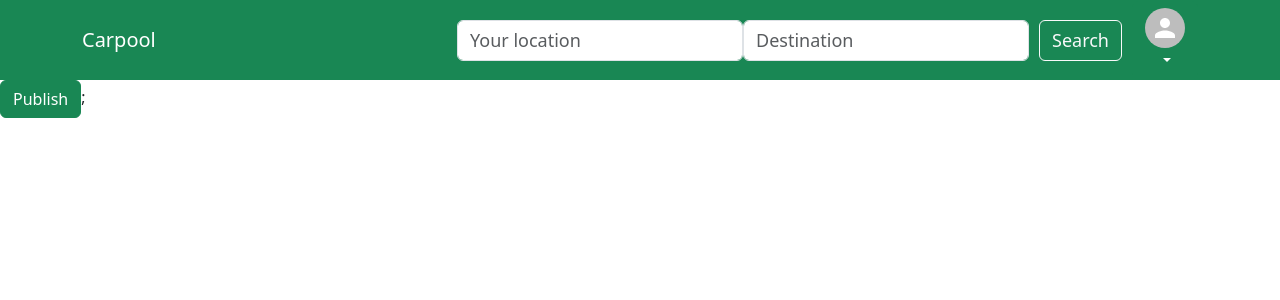
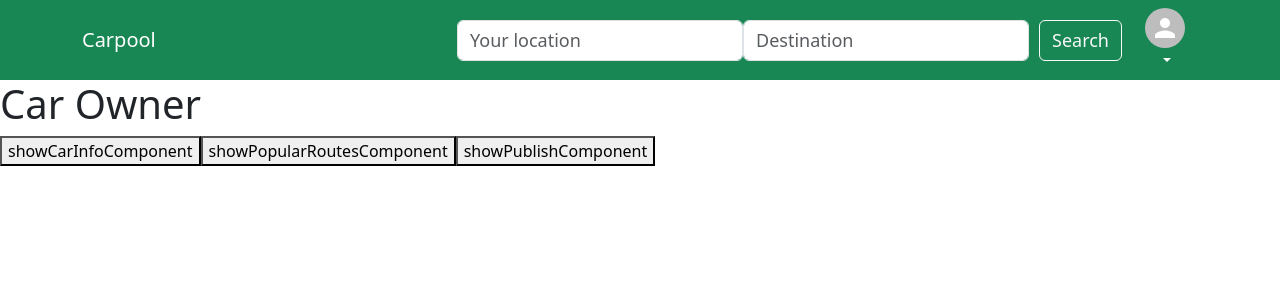
Before and after one commit to mcli25/carpool-react, a React (Vite) app: page /publish in a window 1280 px wide. Shown: the top 300 px of the page. Built offline with nearby package versions, Linux system fonts and the light colour scheme; no server answers.

Commit message:
[update] init CarOwnerPage

```diff
--- a/src/Routes/index.jsx
+++ b/src/Routes/index.jsx
@@ -1,7 +1,7 @@
 import { createBrowserRouter } from "react-router-dom";
 import LoginPage from "../pages/LoginPage";
 import SignupPage from "../pages/SignupPage";
-import PublishPage from "../pages/PublishPage";
+import PublishPage from "../pages/CarOwnerPage";
 import Home from "../components/Home";
 import ProfilePage from "../pages/ProfilePage";
 import BookPage from "../pages/BookPage";
--- /dev/null
+++ b/src/components/CarOwner/CarOwnerComponent.jsx
@@ -0,0 +1,32 @@
+import React, { useState } from "react";
+import Publish from "./Publish";
+import PopularRoutes from "./PopularRoutes";
+import CarInfo from "./CarInfo";
+
+const CarOwnerComponent = () => {
+  const [displayComponent, setDisplayComponent] = useState(null);
+
+  const showCarInfoComponent = () => {
+    setDisplayComponent(<CarInfo />);
+  };
+
+  const showPopularRoutesComponent = () => {
+    setDisplayComponent(<PopularRoutes />);
+  };
+
+  const showPublishComponent = () => {
+    setDisplayComponent(<Publish />);
+  };
+
+  return (
+    <div>
+      <h1>Car Owner</h1>
+      <button onClick={CarInfo}>showCarInfoComponent</button>
+      <button onClick={PopularRoutes}>showPopularRoutesComponent</button>
+      <button onClick={Publish}>showPublishComponent</button>
+      {displayComponent}
+    </div>
+  );
+};
+
+export default CarOwnerComponent;
--- a/src/components/Topbar.jsx
+++ b/src/components/Topbar.jsx
@@ -83,17 +83,17 @@ const Topbar = () => {
           <Nav className="mr-auto">
             {isLogged && (
               <Nav.Link as={NavLink} to="/explore" style={{ fontSize: "18px" }}>
-                explore
+                Explore
               </Nav.Link>
             )}
             {isLogged && (
               <Nav.Link as={NavLink} to="/book" style={{ fontSize: "18px" }}>
-                book
+                Book
               </Nav.Link>
             )}
             {isLogged && (
               <Nav.Link as={NavLink} to="/publish" style={{ fontSize: "18px" }}>
-                Publish
+                CarOwner
               </Nav.Link>
             )}
           </Nav>
--- a/src/pages/PublishPage.jsx
+++ b/src/pages/CarOwnerPage.jsx
@@ -1,13 +1,14 @@
-import Publish from "../components/CarOwner/Publish";
 import Topbar from "../components/Topbar";
 import { AuthProvider } from "../context/Auth";
 import { InfoProvider } from "../context/Info";
+import CarOwnerComponent from "../components/CarOwner/CarOwnerComponent";
+
 const PublishPage = () => {
   return (
     <AuthProvider>
       <InfoProvider>
         <Topbar></Topbar>
-        <Publish></Publish>;
+        <CarOwnerComponent></CarOwnerComponent>
       </InfoProvider>
     </AuthProvider>
   );
```
Also changed, not shown: src/components/CarOwner/CarOwnerComponent.js (deleted, +0 -34 lines).
